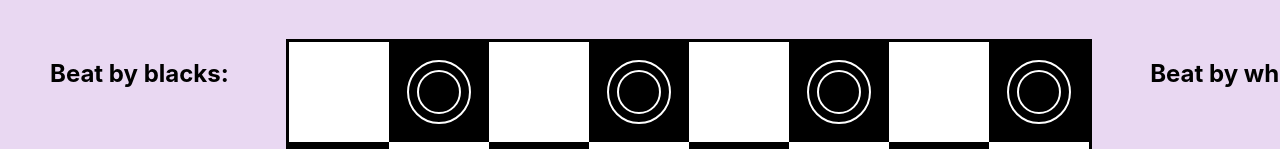
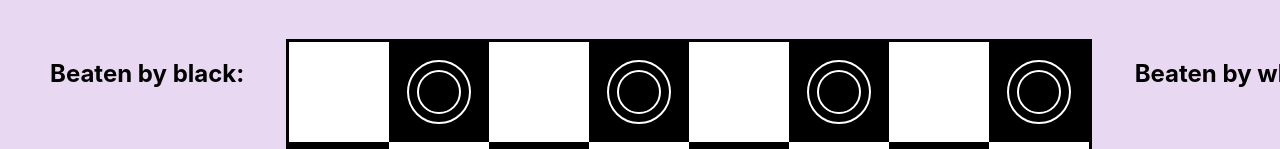
Before and after one commit to alexmoiseyenko/checkers, a React (Create React App) app: page / in a window 1280 px wide. Shown: the part 180-329 px from the top of the page. Built offline with nearby package versions, Linux system fonts and the light colour scheme; the HTML template or start-up script is replaced by a standard one.

Commit message:
feat: add Score

```diff
--- a/src/components/Board/Board.tsx
+++ b/src/components/Board/Board.tsx
@@ -1,19 +1,21 @@
 import React, {useState} from "react";
 import {getBoard} from "../../utils/common/common";
 import {ICell} from "../../interfaces/interfaces";
-import {PieceColor} from "../../utils/consts/Piece";
+import {PieceColor} from "../../utils/consts/piece";
 import {BOARD_SIZE, NUMBER_OF_PIECES} from "../../utils/consts/board";
 import canBeat from "../../utils/moves/canBeat";
 import canMove from "../../utils/moves/canMove";
 import {beatPiece, isMinePiece, isSamePiece, movePiece} from "../../utils/board/board";
 import ShowBoard from "./ShowBoard";
-import Piece from "../Piece/Piece";
 
 import styles from "./Board.module.scss";
 import ThemeStore from "../store/theme/ThemeStore";
 import {observer} from "mobx-react-lite";
 import Menu from "../Menu/Menu";
 import GameStore from "../store/game/GameStore";
+import Score from "../Score/Score";
+import useWindowSize from "../../utils/hooks/useWindowSize";
+import {SCREEN_SIZE} from "../../utils/consts/consts";
 
 export interface IBoard {
     themeStore: ThemeStore;
@@ -30,6 +32,8 @@ const Board: React.FC<IBoard> = observer((props): JSX.Element => {
             addBeatByWhite
         }
     } = props;
+
+    const { width: screenWidth } = useWindowSize();
 
     const [currentPiece, setCurrentPiece] = useState<ICell | null>(null);
     const [updateBoard, setUpdateBoard] = useState<boolean>(false);
@@ -139,48 +143,26 @@ const Board: React.FC<IBoard> = observer((props): JSX.Element => {
                 }
             </div>
             <div className={styles.container}>
-                <div>
-                    <h2>
-                        Beat by blacks:
-                    </h2>
-                    <ul className={styles.beatenPieces}>
-                        {beatByBlack.map(({ piece }) => {
-                            return piece && (
-                                <li>
-                                    <Piece
-                                        color={piece.color}
-                                        state={piece.state}
-                                        themeStore={themeStore}
-                                    />
-                                </li>
-                            )
-                        })}
-                    </ul>
-                </div>
+                {screenWidth > SCREEN_SIZE.tablet && (
+                    <Score
+                        title="Beaten by black:"
+                        themeStore={themeStore}
+                        beatenPieces={beatByBlack}
+                    />
+                )}
                 <ShowBoard
                     board={board}
                     currentPiece={currentPiece}
                     onCellClick={onCellClick}
                     themeStore={themeStore}
                 />
-                <div>
-                    <h2>
-                        Beat by whites:
-                    </h2>
-                    <ul className={styles.beatenPieces}>
-                        {beatByWhite.map(({ piece }) => {
-                            return piece && (
-                                <li>
-                                    <Piece
-                                        color={piece.color}
-                                        state={piece.state}
-                                        themeStore={themeStore}
-                                    />
-                                </li>
-                            )
-                        })}
-                    </ul>
-                </div>
+                {screenWidth > SCREEN_SIZE.tablet && (
+                    <Score
+                        title="Beaten by white:"
+                        themeStore={themeStore}
+                        beatenPieces={beatByWhite}
+                    />
+                )}
             </div>
         </div>
     )
--- a/src/components/Piece/Piece.tsx
+++ b/src/components/Piece/Piece.tsx
@@ -2,7 +2,7 @@ import React from "react";
 import styles from "./Piece.module.scss";
 import {IPiece} from "../../interfaces/interfaces";
 import clsx from "clsx";
-import {PieceColor, PieceState} from "../../utils/consts/Piece";
+import {PieceColor, PieceState} from "../../utils/consts/piece";
 import Crown from "../Crown/Crown";
 import {observer} from "mobx-react-lite";
 import {Theme} from "../interfaces/Theme";
--- /dev/null
+++ b/src/components/Score/Score.tsx
@@ -0,0 +1,42 @@
+import React from "react";
+import styles from "../Board/Board.module.scss";
+import Piece from "../Piece/Piece";
+import ThemeStore from "../store/theme/ThemeStore";
+import {ICell} from "../../interfaces/interfaces";
+
+interface IScore {
+    title: string;
+    themeStore: ThemeStore;
+    beatenPieces: ICell[];
+}
+
+const Score: React.FC<IScore> = (props): JSX.Element => {
+    const {
+        title,
+        themeStore,
+        beatenPieces,
+    } = props;
+
+    return (
+        <div>
+            <h2>
+                {title}
+            </h2>
+            <ul className={styles.beatenPieces}>
+                {beatenPieces.map(({ piece }) => {
+                    return piece && (
+                        <li>
+                            <Piece
+                                color={piece.color}
+                                state={piece.state}
+                                themeStore={themeStore}
+                            />
+                        </li>
+                    )
+                })}
+            </ul>
+        </div>
+    );
+};
+
+export default Score;
--- a/src/interfaces/interfaces.ts
+++ b/src/interfaces/interfaces.ts
@@ -1,4 +1,4 @@
-import {PieceColor, PieceState} from "../utils/consts/Piece";
+import {PieceColor, PieceState} from "../utils/consts/piece";
 
 export interface IPiece {
     state: PieceState,
--- a/src/utils/board/board.ts
+++ b/src/utils/board/board.ts
@@ -1,5 +1,5 @@
 import {ICell} from "../../interfaces/interfaces";
-import {PieceColor, PieceState} from "../consts/Piece";
+import {PieceColor, PieceState} from "../consts/piece";
 import {BOARD_SIZE} from "../consts/board";
 import canBeat from "../moves/canBeat";
 import GameStore from "../../components/store/game/GameStore";
--- a/src/utils/common/common.ts
+++ b/src/utils/common/common.ts
@@ -1,5 +1,4 @@
-import { PieceColor, PieceState } from "../consts/Piece";
-import {ICell} from "../../interfaces/interfaces";
+import { PieceColor, PieceState } from "../consts/piece";
 
 const getBoard = (size: number) => {
     const board = [];
--- /dev/null
+++ b/src/utils/consts/consts.ts
@@ -0,0 +1,6 @@
+export const SCREEN_SIZE = {
+    mobile: 480,
+    tablet: 768,
+    laptop: 1024,
+    desktop: 1200,
+}
--- /dev/null
+++ b/src/utils/hooks/useWindowSize.tsx
@@ -0,0 +1,29 @@
+import {useEffect, useState} from "react";
+
+interface IWindowSize {
+    width: number;
+    height: number;
+}
+
+const useWindowSize = (): IWindowSize => {
+    const [windowSize, setWindowSize] = useState<IWindowSize>({
+        width: 0,
+        height: 0,
+    });
+    useEffect(() => {
+        function handleResize() {
+            setWindowSize({
+                width: window.innerWidth,
+                height: window.innerHeight,
+            });
+        }
+
+        window.addEventListener("resize", handleResize);
+        handleResize();
+
+        return () => window.removeEventListener("resize", handleResize);
+    }, []);
+    return windowSize;
+}
+
+export default useWindowSize;
--- a/src/utils/moves/canBeat.ts
+++ b/src/utils/moves/canBeat.ts
@@ -1,5 +1,5 @@
 import {ICell} from "../../interfaces/interfaces";
-import {PieceState} from "../consts/Piece";
+import {PieceState} from "../consts/piece";
 import {BOARD_SIZE} from "../consts/board";
 import {getAllowedDirections, isMinePiece} from "../board/board";
 
--- a/src/utils/moves/canMove.ts
+++ b/src/utils/moves/canMove.ts
@@ -1,5 +1,5 @@
 import {ICell} from "../../interfaces/interfaces";
-import {PieceColor, PieceState} from "../consts/Piece";
+import {PieceColor, PieceState} from "../consts/piece";
 import {BOARD_SIZE} from "../consts/board";
 import {getAllowedDirections} from "../board/board";
 
```
Also changed, not shown: src/components/Score/Score.module.scss (added), src/utils/consts/piece.ts (renamed from src/utils/consts/Piece.ts).
